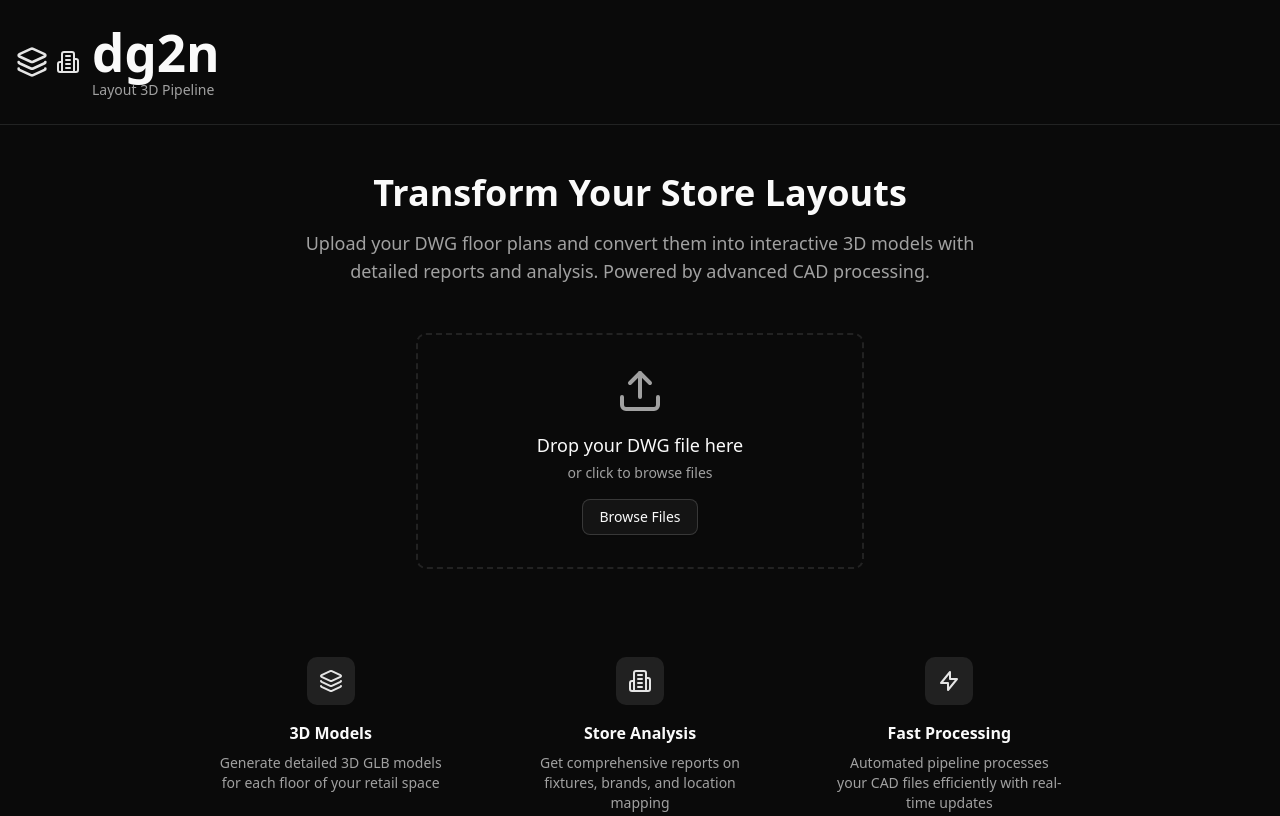
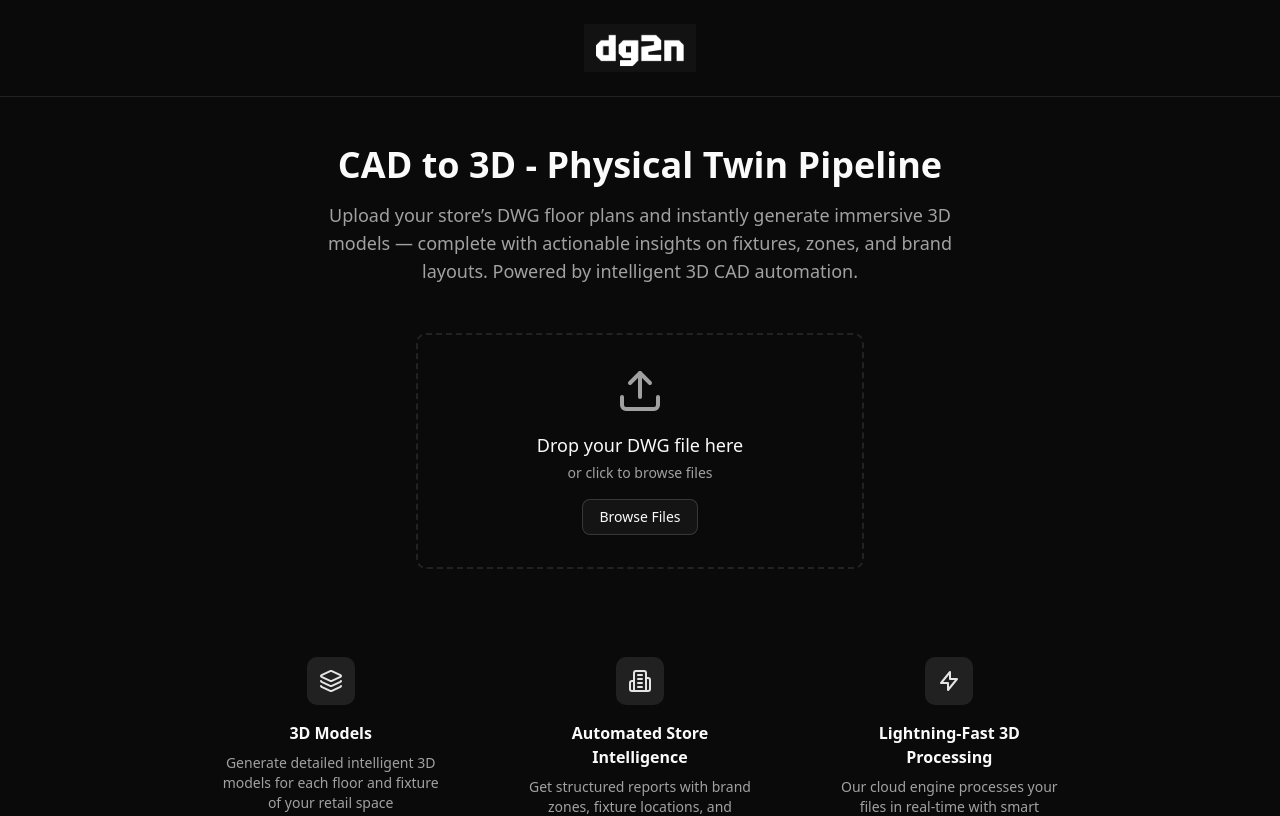
Before and after one commit to gmetrivr/dg2n-layout3d-frontend, a React (Vite) app: page / in a window 1280 px wide. Shown: the top 816 px of the page. Built offline with nearby package versions, Linux system fonts and the light colour scheme.

Commit message:
Download button fixed, plus UI changes.

```diff
--- a/src/App.tsx
+++ b/src/App.tsx
@@ -2,6 +2,7 @@ import { useState } from 'react';
 import { FileUpload } from './components/FileUpload';
 import { JobStatus } from './components/JobStatus';
 import { Layers3, Building2 } from 'lucide-react';
+import dg2nLogo from './assets/dg2n_logo_wb.png';
 import './App.css';
 
 function App() {
@@ -20,15 +21,12 @@ function App() {
       {/* Header */}
       <header className="border-b border-border">
         <div className="container mx-auto px-4 py-6">
-          <div className="flex items-center gap-3">
-            <div className="flex items-center gap-2">
-              <Layers3 className="h-8 w-8 text-primary" />
-              <Building2 className="h-6 w-6 text-primary" />
-            </div>
-            <div>
-              <h1 className="text-2xl font-bold text-foreground">dg2n</h1>
-              <p className="text-sm text-muted-foreground">Layout 3D Pipeline</p>
-            </div>
+          <div className="flex items-center justify-center">
+            <img
+              src={dg2nLogo}
+              alt="dg2n"
+              className="h-12 w-auto object-contain"
+            />
           </div>
         </div>
       </header>
@@ -39,11 +37,11 @@ function App() {
           {/* Hero Section */}
           <div className="text-center mb-12">
             <h2 className="text-4xl font-bold text-foreground mb-4">
-              Transform Your Store Layouts
+              CAD to 3D - Physical Twin Pipeline
             </h2>
             <p className="text-lg text-muted-foreground max-w-2xl mx-auto">
-              Upload your DWG floor plans and convert them into interactive 3D models
-              with detailed reports and analysis. Powered by advanced CAD processing.
+              Upload your store’s DWG floor plans and instantly generate immersive 3D models — complete with
+              actionable insights on fixtures, zones, and brand layouts. Powered by intelligent 3D CAD automation.
             </p>
           </div>
 
@@ -65,16 +63,16 @@ function App() {
                 </div>
                 <h3 className="font-semibold text-foreground mb-2">3D Models</h3>
                 <p className="text-sm text-muted-foreground">
-                  Generate detailed 3D GLB models for each floor of your retail space
+                  Generate detailed intelligent 3D models for each floor and fixture of your retail space
                 </p>
               </div>
               <div className="text-center p-6">
                 <div className="inline-flex items-center justify-center w-12 h-12 bg-primary/10 rounded-lg mb-4">
                   <Building2 className="h-6 w-6 text-primary" />
                 </div>
-                <h3 className="font-semibold text-foreground mb-2">Store Analysis</h3>
+                <h3 className="font-semibold text-foreground mb-2">Automated Store Intelligence</h3>
                 <p className="text-sm text-muted-foreground">
-                  Get comprehensive reports on fixtures, brands, and location mapping
+                  Get structured reports with brand zones, fixture locations, and merchandising layouts—no manual tagging required.
                 </p>
               </div>
               <div className="text-center p-6">
@@ -83,9 +81,9 @@ function App() {
                     <path strokeLinecap="round" strokeLinejoin="round" strokeWidth={2} d="M13 10V3L4 14h7v7l9-11h-7z" />
                   </svg>
                 </div>
-                <h3 className="font-semibold text-foreground mb-2">Fast Processing</h3>
+                <h3 className="font-semibold text-foreground mb-2">Lightning-Fast 3D Processing</h3>
                 <p className="text-sm text-muted-foreground">
-                  Automated pipeline processes your CAD files efficiently with real-time updates
+                  Our cloud engine processes your files in real-time with smart cleanup, validation, and structured outputs—ready to plug into your workflow.
                 </p>
               </div>
             </div>
@@ -98,7 +96,7 @@ function App() {
         <div className="container mx-auto px-4 py-6">
           <div className="flex items-center justify-between">
             <p className="text-sm text-muted-foreground">
-              © 2024 dg2n. Advanced CAD processing for retail spaces.
+              © 2025 dg2n | Physical Twin
             </p>
             <div className="flex items-center gap-2 text-sm text-muted-foreground">
               <span>Powered by</span>
--- a/src/components/JobStatus.tsx
+++ b/src/components/JobStatus.tsx
@@ -12,6 +12,7 @@ export function JobStatus({ jobId, onReset }: JobStatusProps) {
   const [job, setJob] = useState<JobStatusType | null>(null);
   const [loading, setLoading] = useState(true);
   const [error, setError] = useState<string | null>(null);
+  const [downloadingFile, setDownloadingFile] = useState<string | null>(null);
 
   useEffect(() => {
     const fetchJobStatus = async () => {
@@ -37,6 +38,17 @@ export function JobStatus({ jobId, onReset }: JobStatusProps) {
 
     return () => clearInterval(interval);
   }, [jobId, job?.status]);
+
+  const handleDownload = async (fileName: string) => {
+    try {
+      setDownloadingFile(fileName);
+      await apiService.downloadFile(jobId, fileName);
+    } catch (err) {
+      setError(err instanceof Error ? err.message : 'Failed to download file');
+    } finally {
+      setDownloadingFile(null);
+    }
+  };
 
   const getStatusIcon = () => {
     if (loading) return <Loader2 className="h-5 w-5 animate-spin" />;
@@ -146,8 +158,17 @@ export function JobStatus({ jobId, onReset }: JobStatusProps) {
                   <p className="text-sm font-medium">{file.name}</p>
                   <p className="text-xs text-muted-foreground">{file.type}</p>
                 </div>
-                <Button size="sm" variant="outline" disabled>
-                  Download
+                <Button
+                  size="sm"
+                  variant="outline"
+                  onClick={() => handleDownload(file.name)}
+                  disabled={downloadingFile !== null}
+                >
+                  {downloadingFile === file.name ? (
+                    <Loader2 className="h-4 w-4 animate-spin" />
+                  ) : (
+                    'Download'
+                  )}
                 </Button>
               </div>
             ))}
--- a/src/services/api.ts
+++ b/src/services/api.ts
@@ -55,5 +55,23 @@ export const apiService = {
     }
 
     return response.json();
+  },
+
+  async downloadFile(jobId: string, fileName: string): Promise<void> {
+    const response = await fetch(`${API_BASE_URL}/download/${jobId}/${fileName}`);
+
+    if (!response.ok) {
+      throw new Error(`Failed to download file: ${response.statusText}`);
+    }
+
+    const blob = await response.blob();
+    const url = window.URL.createObjectURL(blob);
+    const a = document.createElement('a');
+    a.href = url;
+    a.download = fileName;
+    document.body.appendChild(a);
+    a.click();
+    window.URL.revokeObjectURL(url);
+    document.body.removeChild(a);
   }
 };
```
Also changed, not shown: dependencies.txt (added), src/assets/dg2n_logo_wb.png (added), 1 other file (tests, documents, lock files or other folders).
